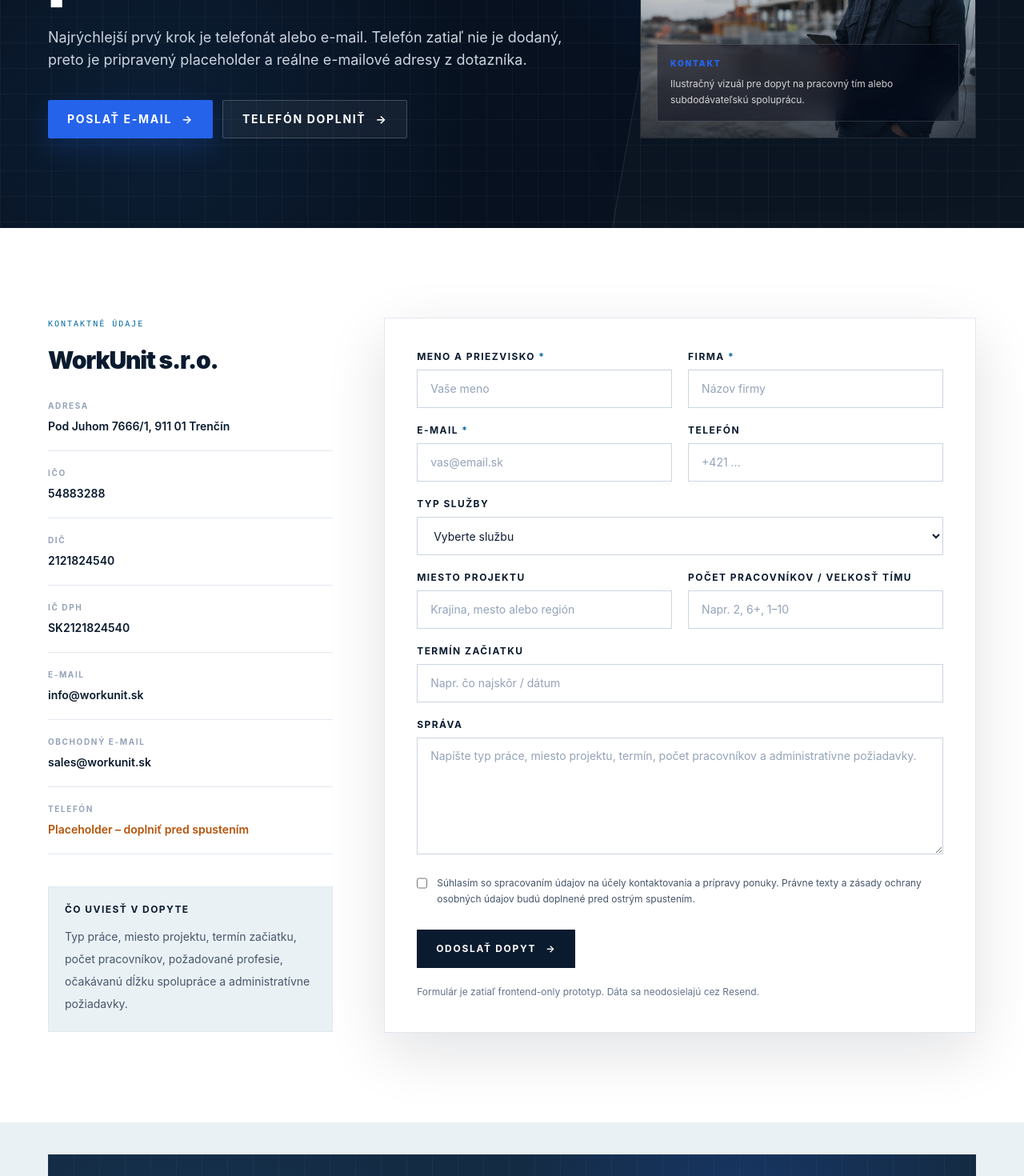
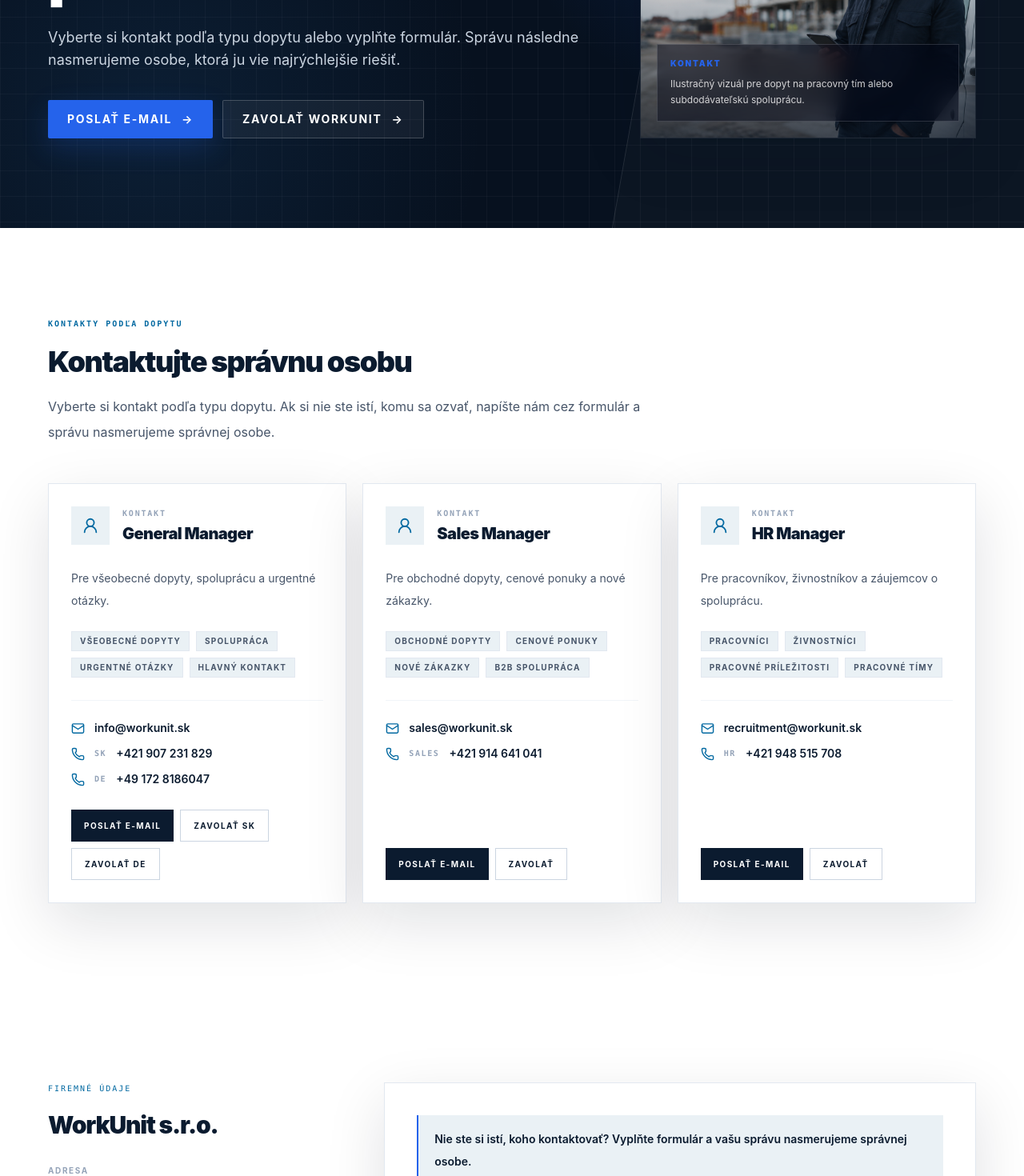
Before and after one commit to Riso159/WorkUnit, a Next.js app: page /kontakt in a window 1280 px wide. Shown: the part 440-1910 px from the top of the page at 80% size. Built offline with nearby package versions, Linux system fonts and the light colour scheme.

Commit message:
Update WorkUnit contact details

```diff
--- a/app/kontakt/page.tsx
+++ b/app/kontakt/page.tsx
@@ -1,10 +1,11 @@
 import type { Metadata } from "next";
+import { Mail, Phone, UserRound } from "lucide-react";
 import { Button } from "@/components/Button";
 import { ContactFormPlaceholder } from "@/components/ContactFormPlaceholder";
 import { Container } from "@/components/Container";
 import { PageHero } from "@/components/PageHero";
 import { Reveal } from "@/components/Reveal";
-import { company } from "@/lib/content";
+import { company, contacts } from "@/lib/content";
 import { workunitImages } from "@/lib/images";
 
 export const metadata: Metadata = {
@@ -18,31 +19,60 @@ export const metadata: Metadata = {
   },
 };
 
+const contactCards = [contacts.general, contacts.sales, contacts.hr] as const;
+
 export default function ContactPage() {
   return (
     <>
       <PageHero
         eyebrow="Kontakt"
         title="Pošlite dopyt alebo napíšte priamo WorkUnit"
-        description="Najrýchlejší prvý krok je telefonát alebo e-mail. Telefón zatiaľ nie je dodaný, preto je pripravený placeholder a reálne e-mailové adresy z dotazníka."
+        description="Vyberte si kontakt podľa typu dopytu alebo vyplňte formulár. Správu následne nasmerujeme osobe, ktorá ju vie najrýchlejšie riešiť."
         code="WU / CONTACT"
         image={workunitImages.contactHero}
         imageLabel="Kontakt"
         imageCaption="Ilustračný vizuál pre dopyt na pracovný tím alebo subdodávateľskú spoluprácu."
         imagePosition="center 45%"
       >
-        <Button href={`mailto:${company.emailPrimary}`}>Poslať e-mail</Button>
-        <Button href="#" variant="secondary">
-          Telefón doplniť
+        <Button href={`mailto:${contacts.general.email}`}>Poslať e-mail</Button>
+        <Button href={contacts.general.phones[0].href} variant="secondary">
+          Zavolať WorkUnit
         </Button>
       </PageHero>
+
+      <section className="py-20 sm:py-28">
+        <Container>
+          <Reveal>
+            <div className="max-w-3xl">
+              <p className="font-mono text-[10px] font-bold uppercase tracking-[0.2em] text-sky-700">
+                Kontakty podľa dopytu
+              </p>
+              <h2 className="mt-5 text-3xl font-black tracking-[-0.04em] text-navy sm:text-4xl">
+                Kontaktujte správnu osobu
+              </h2>
+              <p className="mt-5 text-base leading-8 text-slate-600">
+                Vyberte si kontakt podľa typu dopytu. Ak si nie ste istí, komu sa
+                ozvať, napíšte nám cez formulár a správu nasmerujeme správnej osobe.
+              </p>
+            </div>
+          </Reveal>
+
+          <div className="mt-12 grid gap-5 lg:grid-cols-3">
+            {contactCards.map((contact, index) => (
+              <Reveal key={contact.role} delay={index * 90}>
+                <ContactCard contact={contact} />
+              </Reveal>
+            ))}
+          </div>
+        </Container>
+      </section>
 
       <section className="py-20 sm:py-28">
         <Container className="grid gap-12 lg:grid-cols-[.65fr_1.35fr] lg:gap-16">
           <Reveal>
             <aside>
               <p className="font-mono text-[10px] uppercase tracking-[0.2em] text-sky-700">
-                Kontaktné údaje
+                Firemné údaje
               </p>
               <h2 className="mt-5 text-3xl font-black tracking-[-0.04em] text-navy">
                 {company.name}
@@ -52,9 +82,21 @@ export default function ContactPage() {
                 <ContactLine label="IČO" value={company.ico} />
                 <ContactLine label="DIČ" value={company.dic} />
                 <ContactLine label="IČ DPH" value={company.icDph} />
-                <ContactLine label="E-mail" value={company.emailPrimary} href={`mailto:${company.emailPrimary}`} />
-                <ContactLine label="Obchodný e-mail" value={company.emailSales} href={`mailto:${company.emailSales}`} />
-                <ContactLine label="Telefón" value="Placeholder – doplniť pred spustením" placeholder />
+                <ContactLine
+                  label="Hlavný e-mail"
+                  value={contacts.footer.emails[0].display}
+                  href={contacts.footer.emails[0].href}
+                />
+                <ContactLine
+                  label="Obchodný e-mail"
+                  value={contacts.footer.emails[1].display}
+                  href={contacts.footer.emails[1].href}
+                />
+                <ContactLine
+                  label="Hlavný telefón"
+                  value={contacts.footer.phone.display}
+                  href={contacts.footer.phone.href}
+                />
               </address>
               <div className="mt-10 border border-slate-200 bg-mist p-5">
                 <p className="text-xs font-bold uppercase tracking-[0.12em] text-navy">
@@ -88,7 +130,7 @@ export default function ContactPage() {
               </span>
               <h2 className="mt-5 text-xl font-black">Mapový podklad nie je prioritou tejto verzie</h2>
               <p className="mt-2 font-mono text-[10px] uppercase tracking-[0.18em] text-slate-400">
-                Kontaktný formulár · E-mail · Telefón placeholder
+                Kontaktný formulár · E-mail · Telefón
               </p>
             </div>
           </div>
@@ -98,23 +140,102 @@ export default function ContactPage() {
   );
 }
 
+function ContactCard({ contact }: { contact: (typeof contactCards)[number] }) {
+  return (
+    <article className="group flex h-full flex-col border border-slate-200 bg-white p-7 shadow-lift transition duration-300 hover:-translate-y-1 hover:border-cyan/70">
+      <div className="mb-7 flex items-center gap-4">
+        <span className="grid size-12 place-items-center bg-mist text-sky-700 transition group-hover:bg-cyan group-hover:text-white">
+          <UserRound aria-hidden="true" size={22} />
+        </span>
+        <div>
+          <p className="font-mono text-[10px] font-bold uppercase tracking-[0.18em] text-slate-400">
+            Kontakt
+          </p>
+          <h3 className="mt-1 text-xl font-black tracking-[-0.03em] text-navy">
+            {contact.role}
+          </h3>
+        </div>
+      </div>
+
+      <p className="text-sm leading-7 text-slate-600">{contact.description}</p>
+
+      <div className="mt-6 flex flex-wrap gap-2">
+        {contact.uses.map((use) => (
+          <span
+            key={use}
+            className="border border-slate-200 bg-mist px-2.5 py-1 text-[10px] font-bold uppercase tracking-[0.12em] text-slate-600"
+          >
+            {use}
+          </span>
+        ))}
+      </div>
+
+      <div className="mt-7 space-y-3 border-t border-slate-100 pt-6">
+        {contact.email ? (
+          <a
+            href={`mailto:${contact.email}`}
+            className="flex items-center gap-3 text-sm font-semibold text-navy transition hover:text-sky-700"
+          >
+            <Mail aria-hidden="true" size={17} className="text-sky-700" />
+            {contact.email}
+          </a>
+        ) : null}
+
+        {contact.phones.map((phone) => (
+          <a
+            key={phone.href}
+            href={phone.href}
+            className="flex items-center gap-3 text-sm font-semibold text-navy transition hover:text-sky-700"
+          >
+            <Phone aria-hidden="true" size={17} className="text-sky-700" />
+            <span className="font-mono text-[10px] font-bold uppercase tracking-[0.16em] text-slate-400">
+              {phone.label}
+            </span>
+            {phone.display}
+          </a>
+        ))}
+      </div>
+
+      <div className="mt-auto flex flex-wrap gap-2 pt-7">
+        {contact.email ? (
+          <a
+            href={`mailto:${contact.email}`}
+            className="inline-flex min-h-10 items-center justify-center bg-navy px-4 text-[10px] font-bold uppercase tracking-[0.14em] text-white transition hover:bg-steel focus-visible:outline focus-visible:outline-2 focus-visible:outline-offset-4 focus-visible:outline-cyan"
+          >
+            Poslať e-mail
+          </a>
+        ) : null}
+        {contact.phones.map((phone) => (
+          <a
+            key={`${phone.href}-cta`}
+            href={phone.href}
+            className="inline-flex min-h-10 items-center justify-center border border-slate-300 px-4 text-[10px] font-bold uppercase tracking-[0.14em] text-navy transition hover:border-cyan hover:text-sky-700 focus-visible:outline focus-visible:outline-2 focus-visible:outline-offset-4 focus-visible:outline-cyan"
+          >
+            {contact.role === "General Manager"
+              ? `Zavolať ${phone.label}`
+              : "Zavolať"}
+          </a>
+        ))}
+      </div>
+    </article>
+  );
+}
+
 function ContactLine({
   label,
   value,
   href,
-  placeholder = false,
 }: {
   label: string;
   value: string;
   href?: string;
-  placeholder?: boolean;
 }) {
   return (
     <div className="border-b border-slate-200 pb-5">
       <span className="block text-[10px] font-bold uppercase tracking-[0.16em] text-slate-400">
         {label}
       </span>
-      <span className={`mt-2 block text-sm font-semibold ${placeholder ? "text-amber-700" : "text-navy"}`}>
+      <span className="mt-2 block text-sm font-semibold text-navy">
         {href ? (
           <a href={href} className="transition hover:text-sky-700">
             {value}
--- a/components/ContactFormPlaceholder.tsx
+++ b/components/ContactFormPlaceholder.tsx
@@ -20,6 +20,13 @@ export function ContactFormPlaceholder({ compact = false }: { compact?: boolean
       className={`border border-slate-200 bg-white shadow-lift ${compact ? "p-6 sm:p-8" : "p-6 sm:p-10"}`}
       aria-label="Kontaktný formulár WorkUnit"
     >
+      <div className="mb-8 border-l-2 border-cyan bg-mist px-5 py-4">
+        <p className="text-sm font-semibold leading-7 text-navy">
+          Nie ste si istí, koho kontaktovať? Vyplňte formulár a vašu správu
+          nasmerujeme správnej osobe.
+        </p>
+      </div>
+
       <div className="grid gap-5 sm:grid-cols-2">
         <Field id="name" label="Meno a priezvisko" placeholder="Vaše meno" required />
         <Field id="company" label="Firma" placeholder="Názov firmy" required />
@@ -28,16 +35,16 @@ export function ContactFormPlaceholder({ compact = false }: { compact?: boolean
 
         <label className="sm:col-span-2">
           <span className="mb-2 block text-xs font-bold uppercase tracking-[0.12em] text-navy">
-            Typ služby
+            Typ dopytu
           </span>
           <select
-            name="serviceType"
+            name="inquiryType"
             defaultValue=""
             required
             className="min-h-12 w-full rounded-none border border-slate-300 bg-white px-4 text-sm text-navy outline-none transition focus:border-sky-600 focus:ring-2 focus:ring-cyan/25"
           >
             <option value="" disabled>
-              Vyberte službu
+              Vyberte typ dopytu
             </option>
             {contactFormServices.map((service) => (
               <option key={service}>{service}</option>
--- a/components/Footer.tsx
+++ b/components/Footer.tsx
@@ -1,7 +1,7 @@
 import Link from "next/link";
 import { Container } from "@/components/Container";
 import { Logo } from "@/components/Logo";
-import { company } from "@/lib/content";
+import { contacts } from "@/lib/content";
 import { footerServices, navItems } from "@/lib/routes";
 
 export function Footer() {
@@ -25,25 +25,21 @@ export function Footer() {
 
           <div>
             <h2 className="text-xs font-bold uppercase tracking-[0.2em] text-cyan">
-              Kontakt a firemné údaje
+              Kontakt
             </h2>
             <address className="mt-6 space-y-3 text-sm not-italic leading-6 text-slate-400">
-              <p>{company.name}</p>
-              <p>{company.address}</p>
-              <p>IČO: {company.ico}</p>
-              <p>DIČ: {company.dic}</p>
-              <p>IČ DPH: {company.icDph}</p>
+              {contacts.footer.emails.map((email) => (
+                <p key={email.href}>
+                  <a className="transition hover:text-cyan" href={email.href}>
+                    {email.display}
+                  </a>
+                </p>
+              ))}
               <p>
-                <a className="transition hover:text-cyan" href={`mailto:${company.emailPrimary}`}>
-                  {company.emailPrimary}
+                <a className="transition hover:text-cyan" href={contacts.footer.phone.href}>
+                  {contacts.footer.phone.display}
                 </a>
               </p>
-              <p>
-                <a className="transition hover:text-cyan" href={`mailto:${company.emailSales}`}>
-                  {company.emailSales}
-                </a>
-              </p>
-              <p className="text-slate-500">Telefón: placeholder</p>
             </address>
           </div>
         </div>
--- a/lib/content.ts
+++ b/lib/content.ts
@@ -9,10 +9,73 @@ export const company = {
   domain: "www.workunit.sk",
   emailPrimary: "info@workunit.sk",
   emailSales: "sales@workunit.sk",
-  phone: "doplniť telefón",
+  phone: "+421 907 231 829",
   founder: "Michael Krennert",
   founded: "2022",
 };
+
+export const contacts = {
+  general: {
+    role: "General Manager",
+    description: "Pre všeobecné dopyty, spoluprácu a urgentné otázky.",
+    email: "info@workunit.sk",
+    phones: [
+      {
+        label: "SK",
+        display: "+421 907 231 829",
+        href: "tel:+421907231829",
+      },
+      {
+        label: "DE",
+        display: "+49 172 8186047",
+        href: "tel:+491728186047",
+      },
+    ],
+    uses: ["všeobecné dopyty", "spolupráca", "urgentné otázky", "hlavný kontakt"],
+  },
+  sales: {
+    role: "Sales Manager",
+    description: "Pre obchodné dopyty, cenové ponuky a nové zákazky.",
+    email: "sales@workunit.sk",
+    phones: [
+      {
+        label: "Sales",
+        display: "+421 914 641 041",
+        href: "tel:+421914641041",
+      },
+    ],
+    uses: ["obchodné dopyty", "cenové ponuky", "nové zákazky", "B2B spolupráca"],
+  },
+  hr: {
+    role: "HR Manager",
+    description: "Pre pracovníkov, živnostníkov a záujemcov o spoluprácu.",
+    email: "recruitment@workunit.sk",
+    phones: [
+      {
+        label: "HR",
+        display: "+421 948 515 708",
+        href: "tel:+421948515708",
+      },
+    ],
+    uses: ["pracovníci", "živnostníci", "pracovné príležitosti", "pracovné tímy"],
+  },
+  footer: {
+    emails: [
+      {
+        display: "info@workunit.sk",
+        href: "mailto:info@workunit.sk",
+      },
+      {
+        display: "sales@workunit.sk",
+        href: "mailto:sales@workunit.sk",
+      },
+    ],
+    phone: {
+      display: "+421 907 231 829",
+      href: "tel:+421907231829",
+    },
+  },
+} as const;
 
 export type ServiceSection = {
   id: string;
@@ -346,8 +409,8 @@ export const timeline = [
 ];
 
 export const contactFormServices = [
-  "Stavebníctvo",
-  "Skladová logistika",
-  "Výroba",
+  "Všeobecný dopyt",
+  "Obchodná spolupráca / cenová ponuka",
+  "Pracovníci / HR",
   "Iné",
 ];
```
